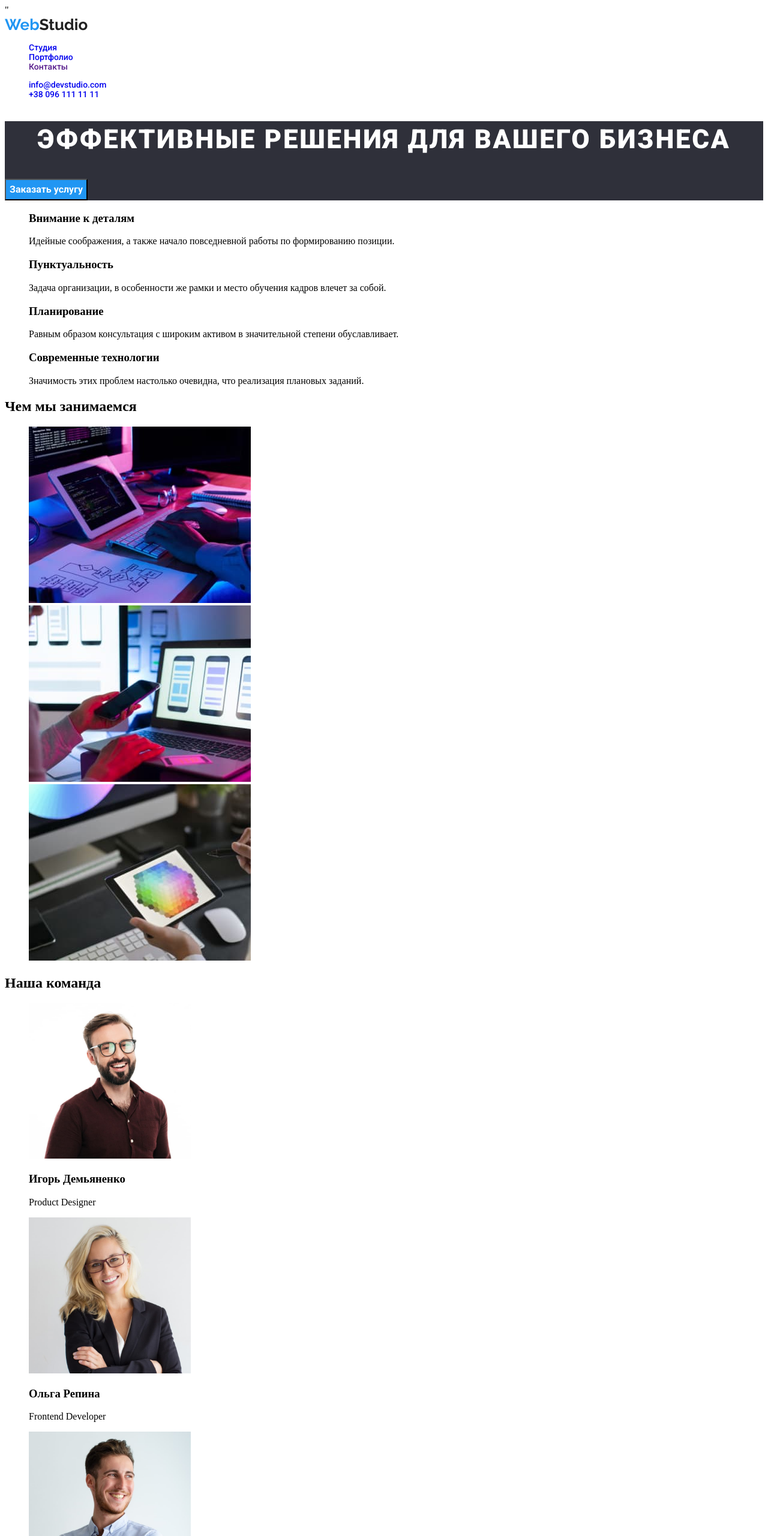
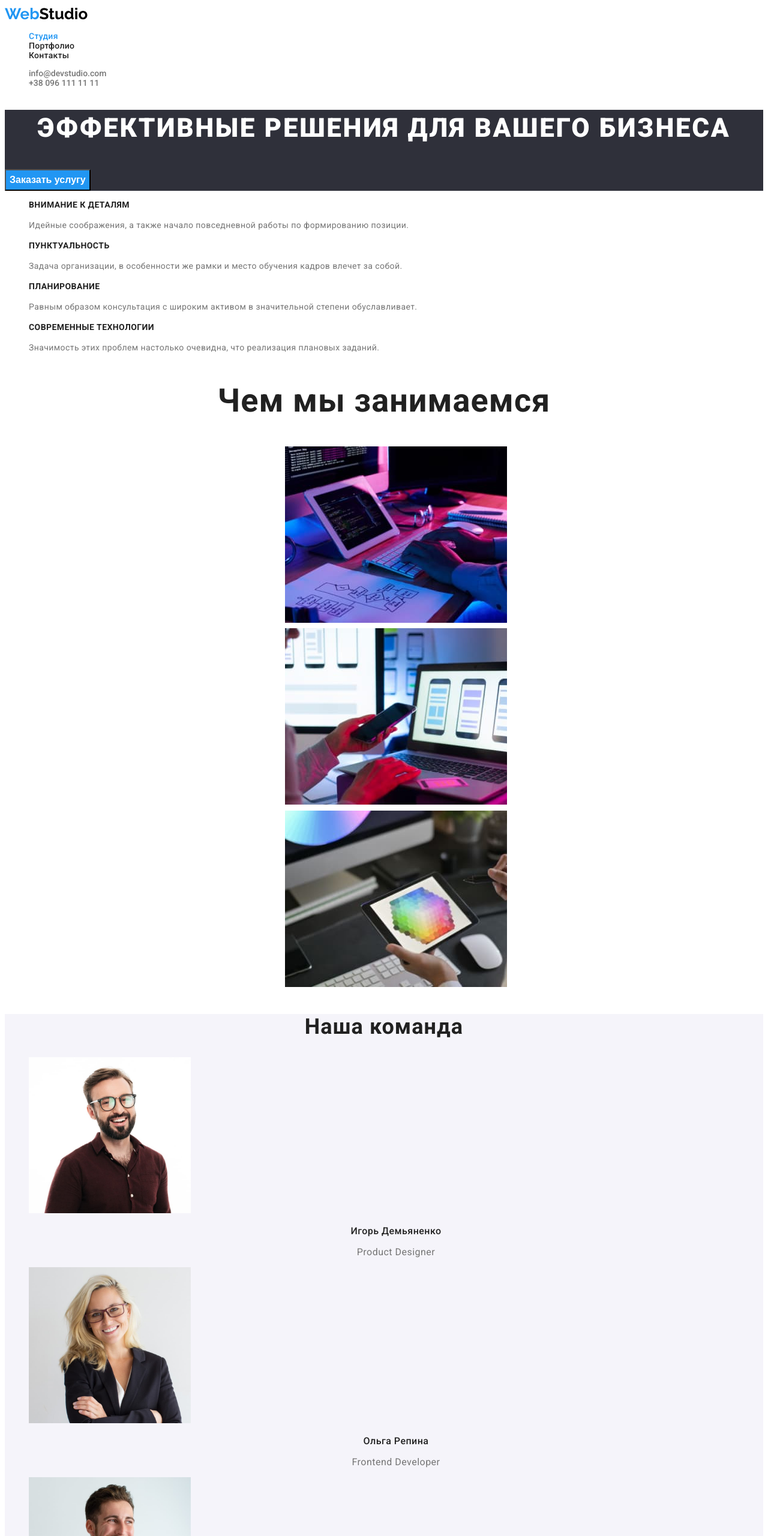
Before and after one commit to sovabogdan/goit-markup-hw-02, a plain HTML site: page index.html in a window 1280 px wide. Shown: the top 2560 px of the page at 60% size. Drawn offline with Linux system fonts and the light colour scheme.

Commit message:
добавляет стили к первой странице

```diff
--- a/css/styles.css
+++ b/css/styles.css
@@ -2,16 +2,23 @@
   --primary-bg-color: white;
   --secondary-bg-color: #2f303a;
   --tertiary-bg-color: #f5f4fa;
-  --primary-text-color: #212121;
-  --secondary-text-color: #757575;
-  --tertiary-text-color: #2196f3;
+  --primary-text-color: #757575;
+  --secondary-text-color: #212121;
+  --accent-color: #2196f3;
+  --tertiary-text-color: #ffffff;
 }
-
-body {
-  background-color: var(--primary-bg-color);
+h2,
+h3 {
+  color: var(--secondary-text-color);
 }
 a {
   text-decoration: none;
+}
+body {
+  background-color: var(--primary-bg-color);
+  color: var(--primary-text-color);
+
+  font-family: Roboto, sans-serif;
 }
 li {
   list-style-type: none;
@@ -22,49 +29,133 @@ li {
   font-style: normal;
   font-weight: bold;
   font-size: 26px;
-  line-height: 31px;
-  color: var(--primary-text-color);
+  line-height: 1.2;
+  color: #000;
 }
 .web {
-  color: var(--tertiary-text-color);
+  color: var(--accent-color);
 }
 .site-nav {
   font-family: Roboto;
   font-style: normal;
   font-weight: 500;
   font-size: 14px;
-  line-height: 16px;
+  line-height: 1.14;
   color: var(--primary-text-color);
 }
-.auth-nav {
+.contacts {
   font-family: Roboto;
   font-style: normal;
   font-weight: 500;
   font-size: 14px;
-  line-height: 16px;
+  line-height: 1.14;
   color: var(--secondary-text-color);
+}
+.site-nav .title {
+  font-weight: 500;
+  font-size: 14px;
+  line-height: 1.14;
+  letter-spacing: 0.02em;
+  color: var(--secondary-text-color);
+}
+.site-nav .title:focus {
+  color: var(--accent-color);
+}
+.site-nav .title:hover {
+  color: var(--accent-color);
+}
+.contacts .title {
+  color: var(--primary-text-color);
+}
+.contacts .title:focus {
+  color: var(--accent-color);
+}
+.contacts .title:hover {
+  color: var(--accent-color);
+}
+.site-nav .activ-page {
+  color: var(--accent-color);
 }
 /*Hero*/
 .hero {
   background-color: var(--secondary-bg-color);
 }
 .hero-title {
-  font-family: Roboto;
-  font-style: normal;
   font-weight: 900;
   font-size: 44px;
-  line-height: 60px;
+  line-height: 1.4;
   text-align: center;
   letter-spacing: 0.06em;
   text-transform: uppercase;
   color: #ffffff;
 }
 .button-primary {
-  font-family: Roboto;
-  font-style: normal;
   font-weight: bold;
   font-size: 16px;
-  line-height: 30px;
+  line-height: 1.9;
   color: #ffffff;
   background-color: #2196f3;
 }
+/*Features*/
+.features h3 {
+  font-weight: bold;
+  font-size: 14px;
+  line-height: 1.14;
+  letter-spacing: 0.03em;
+  text-transform: uppercase;
+  color: var(--secondary-text-color);
+}
+.features p {
+  font-size: 14px;
+  line-height: 1.71;
+  letter-spacing: 0.03em;
+  color: #757575;
+}
+/*Work*/
+.work,
+.team h2 {
+  font-weight: bold;
+  font-size: 36px;
+  line-height: 1.17;
+  text-align: center;
+  letter-spacing: 0.03em;
+
+  color: #212121;
+}
+/*Team*/
+.team {
+  background-color: var(--tertiary-bg-color);
+}
+.team h3 {
+  font-weight: 500;
+  font-size: 16px;
+  line-height: 1.2;
+  text-align: center;
+  letter-spacing: 0.03em;
+  color: var(--secondary-text-color);
+}
+.team p {
+  font-size: 16px;
+  line-height: 1.2;
+  text-align: center;
+  letter-spacing: 0.03em;
+}
+/*Footer*/
+.footer {
+  background-color: var(--secondary-bg-color);
+}
+.footer .studio {
+  color: var(--tertiary-text-color);
+}
+.address {
+  font-size: 14px;
+  line-height: 1.71;
+  letter-spacing: 0.03em;
+  color: #ffffff;
+}
+.footer-contacts {
+  font-size: 14px;
+  line-height: 1.71;
+  letter-spacing: 0.03em;
+  color: rgba(255, 255, 255, 0.6);
+}
--- a/index.html
+++ b/index.html
@@ -4,10 +4,9 @@
     <meta charset="UTF-8">
     <meta http-equiv="X-UA-Compatible" content="IE=edge">
     <meta name="viewport" content="width=device-width, initial-scale=1.0">
-    <link rel="stylesheet" href="./css/styles.css" />
-    <link href="<link rel="preconnect" href="https://fonts.googleapis.com">
+    <link rel="stylesheet" href="./css/styles.css"/>
     <link rel="preconnect" href="https://fonts.gstatic.com" crossorigin>
-    <link href="https://fonts.googleapis.com/css2?family=Raleway:ital,wght@0,700;1,700&family=Roboto:ital,wght@0,400;0,500;0,700;0,900;1,400;1,500;1,700;1,900&display=swap" rel="stylesheet"/>"
+    <link href="https://fonts.googleapis.com/css2?family=Raleway:ital,wght@0,700;1,700&family=Roboto:ital,wght@0,400;0,500;0,700;0,900;1,400;1,500;1,700;1,900&display=swap" rel="stylesheet"/>
     <title>Студия</title>
 </head>
 <body>
@@ -15,18 +14,18 @@
 <header>
     <nav>
         <a href="/" class="logo">
-            <span class="web">Web</span>Studio
+            <span class="web" lang="en">Web</span><span lang="en" class="studio">Studio</span>
         </a>
 
         <ul class="site-nav">
-            <li><a href="./index.html">Студия</a></li>
-            <li><a href="./portfolio.html">Портфолио</a></li>
-            <li><a href="">Контакты</a></li>
+            <li><a class="activ-page title" href="./index.html">Студия</a></li>
+            <li><a class="title" href="./portfolio.html">Портфолио</a></li>
+            <li><a class="title" href="">Контакты</a></li>
         </ul>
     </nav>
-        <ul class="auth-nav">
-            <li><a href="mailto:info@devstudio.com">info@devstudio.com</a></li>
-            <li><a href="tel:+380961111111">+38 096 111 11 11</a></li>
+        <ul class="contacts">
+            <li><a class="title" href="mailto:info@devstudio.com">info@devstudio.com</a></li>
+            <li><a class="title" href="tel:+380961111111">+38 096 111 11 11</a></li>
         </ul>
 
 </header>
@@ -38,7 +37,7 @@
         <button type="button" class="button-primary">Заказать услугу</button>
     </section>
     <!--Преимущества-->
-    <section>
+    <section class="features">
         <ul>
             <li>
                 <h3>Внимание к деталям</h3>
@@ -69,7 +68,7 @@
 
     </section>
     <!--Чем мы занимаемся-->
-    <section>
+    <section class="work">
         <h2>Чем мы занимаемся</h2>
             <ul>
                 <li>
@@ -84,7 +83,7 @@
             </ul>
     </section>
     <!--Команда-->
-    <section>
+    <section class="team">
         <h2>Наша команда</h2>
         <ul>
            <li>
@@ -120,14 +119,14 @@
 </main>
 
 <!--Футер-->
-<footer>
-    <a href="/">
-        WebStudio
+<footer class="footer">
+    <a href="/" class="logo">
+        <span class="web" lang="en">Web</span><span lang="en" class="studio">Studio</span>
     </a>
-    <address>г. Киев, пр-т Леси Украинки, 26</address>
     <ul>
-        <li><a href="mailto:info@devstudio.com">info@devstudio.com</a></li>
-        <li><a href="tel:+380961111111">+38 096 111 11 11</a></li>
+        <li><address class="address">г. Киев, пр-т Леси Украинки, 26</address></li>
+        <li><a href="mailto:info@devstudio.com" class="footer-contacts">info@devstudio.com</a></li>
+        <li><a href="tel:+380961111111" class="footer-contacts">+38 096 111 11 11</a></li>
     </ul>
 </footer>
 </body>
```
Also changed, not shown: portfolio.html (+11 -9 lines).
